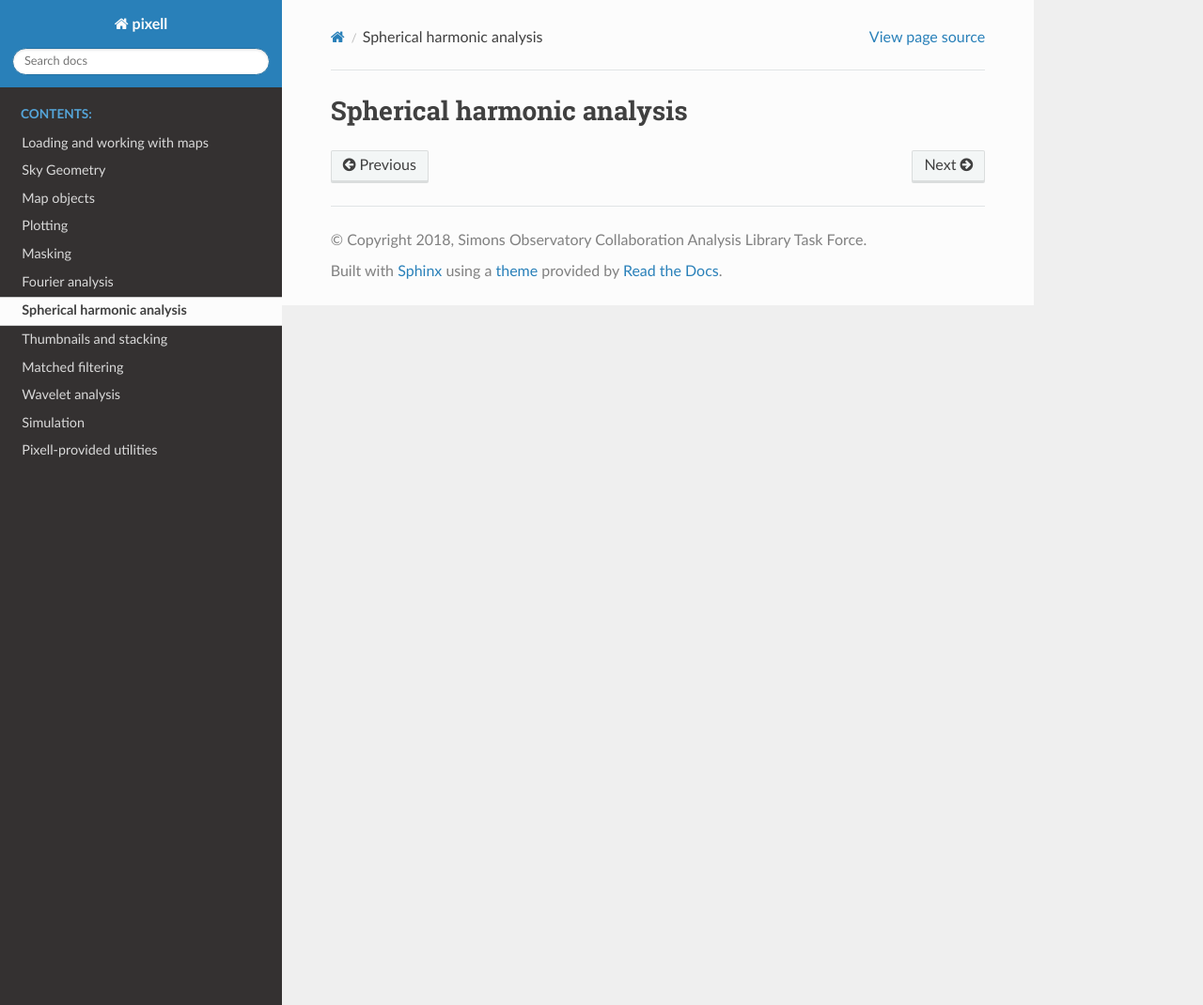
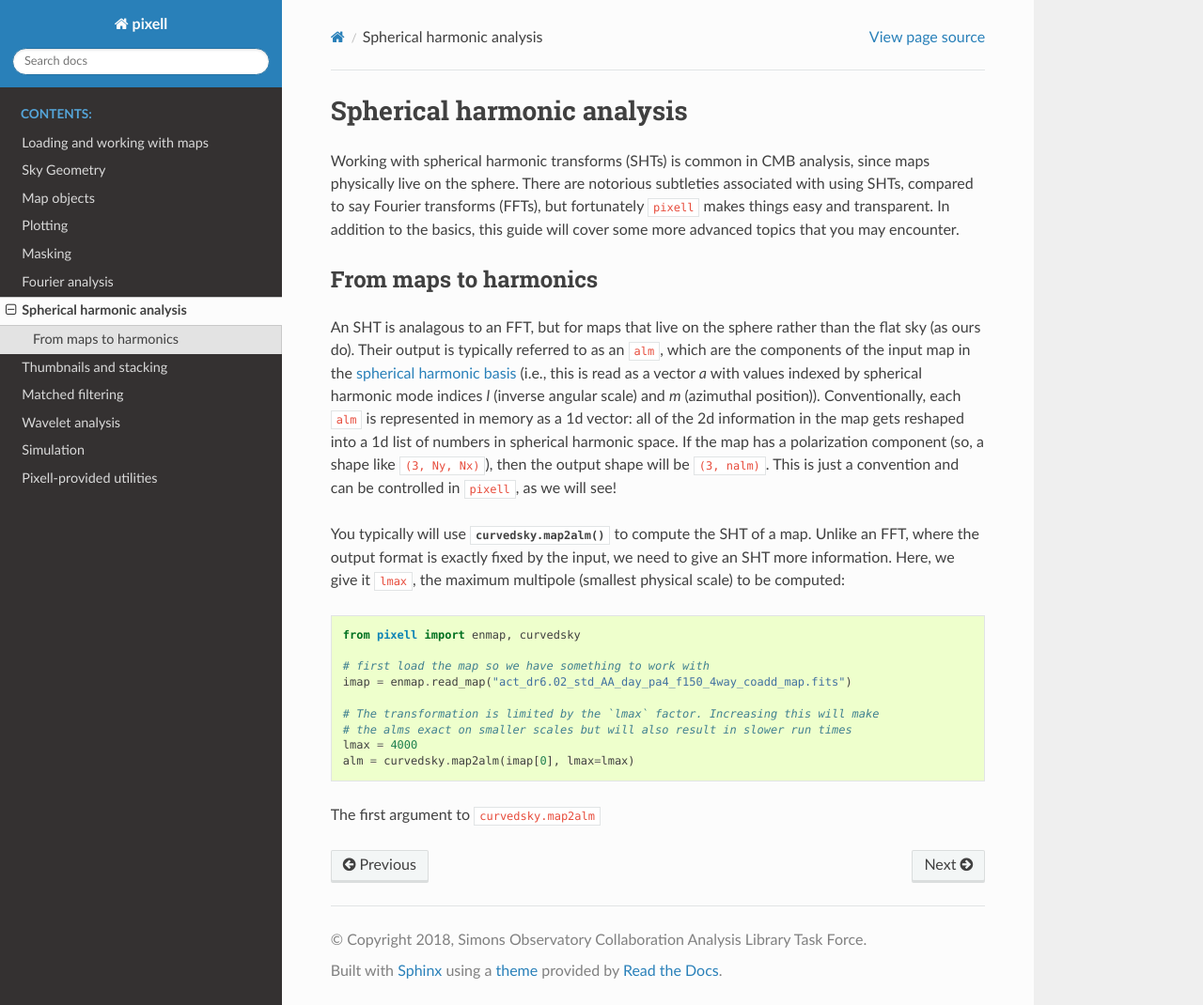
Before and after one commit to simonsobs/pixell, a Sphinx documentation site: the page built from docs/harmonic.rst, in a window 1280 px wide and 1070 px high. Shown: the whole window at 94% size. Built offline with Sphinx 7.4.7 and the Read the Docs theme 3.1.0, drawn with Linux system fonts in a browser that asks for light colours.

Commit message:
docs only: first paragraphs of curvedsky docs

```diff
--- a/docs/harmonic.rst
+++ b/docs/harmonic.rst
@@ -1,2 +1,41 @@
 Spherical harmonic analysis
 ===========================
+
+Working with spherical harmonic transforms (SHTs) is common in CMB analysis,
+since maps physically live on the sphere. There are notorious subtleties
+associated with using SHTs, compared to say Fourier transforms (FFTs), but
+fortunately ``pixell`` makes things easy and transparent. In addition to the
+basics, this guide will cover some more advanced topics that you may encounter.
+
+From maps to harmonics
+----------------------
+An SHT is analagous to an FFT, but for maps that live on the sphere rather than
+the flat sky (as ours do). Their output is typically referred to as an ``alm``,
+which are the components of the input map in the
+`spherical harmonic basis <https://en.wikipedia.org/wiki/Spherical_harmonics#Spherical_harmonics_expansion>`_
+(i.e., this is read as a vector *a* with values indexed by spherical harmonic
+mode indices *l* (inverse angular scale) and *m* (azimuthal position)).
+Conventionally, each ``alm`` is represented in memory as a 1d vector: all of the
+2d information in the map gets reshaped into a 1d list of numbers in spherical
+harmonic space. If the map has a polarization component
+(so, a shape like ``(3, Ny, Nx)``), then the output shape will be ``(3, nalm)``.
+This is just a convention and can be controlled in ``pixell``, as we will see!
+
+You typically will use :py:func:`curvedsky.map2alm` to compute the SHT of a map.
+Unlike an FFT, where the output format is exactly fixed by the input, we need to
+give an SHT more information. Here, we give it ``lmax``, the maximum multipole
+(smallest physical scale) to be computed:
+
+.. code-block:: python
+
+    from pixell import enmap, curvedsky
+
+    # first load the map so we have something to work with
+    imap = enmap.read_map("act_dr6.02_std_AA_day_pa4_f150_4way_coadd_map.fits")
+
+    # The transformation is limited by the `lmax` factor. Increasing this will make
+    # the alms exact on smaller scales but will also result in slower run times
+    lmax = 4000
+    alm = curvedsky.map2alm(imap[0], lmax=lmax)
+
+The first argument to ``curvedsky.map2alm``
```
